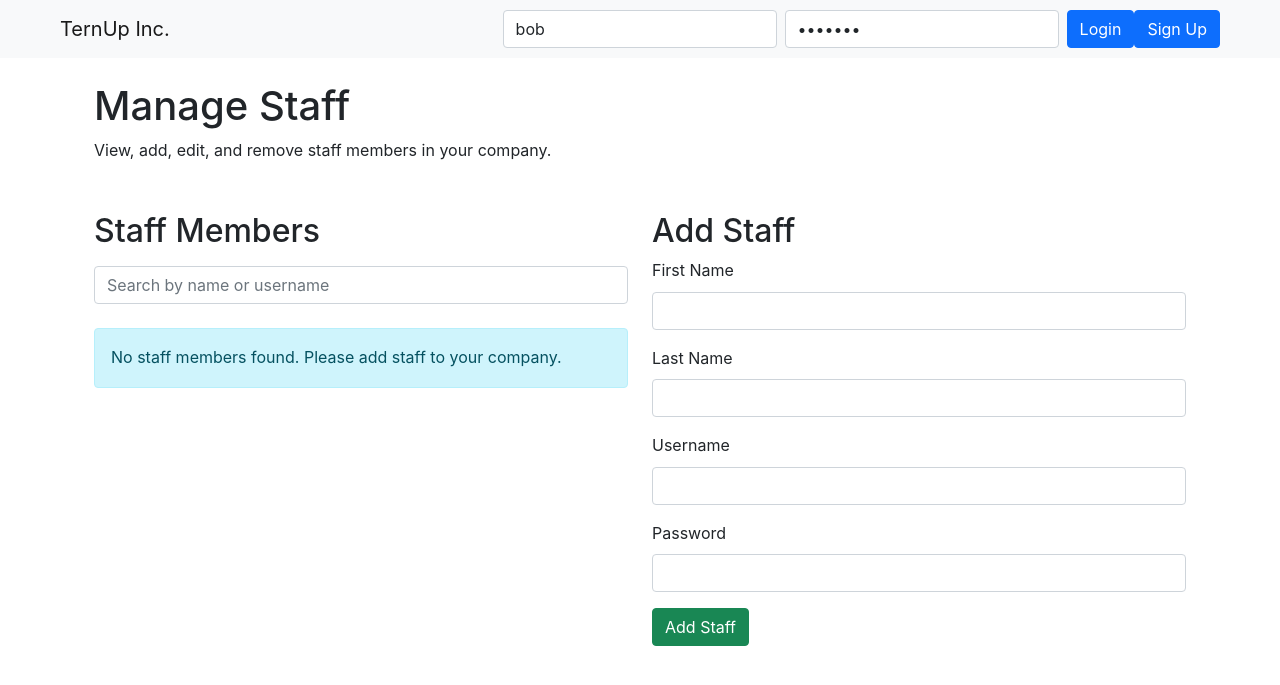
After one commit to TERN-UP-INC/internship-platform-app, a Flask app: template App/templates/admin/manage-staff.html in a window 1280 px wide. The commit adds this page. Shown: the top 685 px of the page. Run offline with Flask 3, Linux system fonts and the light colour scheme; the template is opened without the code that fills it, so the values that code supplies are empty; parts of the project's set-up code (start-up, migrations or seed data) failed here and were passed over.

Commit message:
added landing pages, slightly personalized. Added a manage staff page

```diff
--- a/App/templates/admin/jobs.html
+++ b/App/templates/admin/jobs.html
@@ -11,6 +11,9 @@
 </li>
 <li class="nav-item">
     <a class="nav-link" href="/new-job">New Job</a>
+</li>
+<li class="nav-item">
+    <a class="nav-link" href="/manage-staff">Manage Staff</a>
 </li>
 {% endblock %}
 
--- /dev/null
+++ b/App/templates/admin/manage-staff.html
@@ -0,0 +1,90 @@
+{% extends "layout.html" %}
+
+{% block title %}Manage Staff{% endblock %}
+{% block page %}Manage Staff{% endblock %}
+
+{{ super() }}
+
+{% block user_routes %}
+<li class="nav-item">
+    <a class="nav-link" href="/jobs">Jobs</a>
+</li>
+<li class="nav-item">
+    <a class="nav-link" href="/new-job">New Job</a>
+</li>
+<li class="nav-item">
+    <a class="nav-link active" href="/manage-staff">Manage Staff</a>
+</li>
+{% endblock %}
+
+{% block content %}
+<main>
+    <section class="container">
+        <h1>Manage Staff</h1>
+        <p>View, add, edit, and remove staff members in your company.</p>
+    </section>
+
+    <section class="container mt-5">
+        <div class="row">
+            <!-- Staff List Column -->
+            <div class="col-12 col-lg-6">
+                <h2>Staff Members</h2>
+                <div class="mt-3 mb-4">
+                    <div class="input-group">
+                        <input type="text" class="form-control" id="staff_search" placeholder="Search by name or username">
+                    </div>
+                </div>
+                {% if staff %}
+                <ul class="list-group mt-3" style="max-height: 450px; overflow-y: auto;" id="staff-list">
+                    {% for member in staff %}
+                    <li class="list-group-item d-flex justify-content-between align-items-center staff-item"
+                        data-name="{{ member.firstname | lower }} {{ member.lastname | lower }}"
+                        data-username="{{ member.username | lower }}">
+                        <div>
+                            <h5 class="bold"><strong>{{ member.firstname }} {{ member.lastname }}</strong></h5>
+                            <p class="mb-1">Username: {{ member.username }}</p>
+                            <small class="text-muted">ID: {{ member.id }}</small>
+                        </div>
+                        <div class="d-flex gap-2">
+                            <form method="POST" action="/manage-staff/delete/{{ member.id }}">
+                                <input type="hidden" name="method" value="DELETE">
+                                <button type="submit" class="btn btn-danger">Delete</button>
+                            </form>
+                        </div>
+                    </li>
+                    {% endfor %}
+                </ul>
+                {% else %}
+                <div class="alert alert-info mt-3" role="alert">
+                    No staff members found. Please add staff to your company.
+                </div>
+                {% endif %}
+            </div>
+
+            <!-- Add Staff Form Column -->
+            <div class="col-12 col-lg-6">
+                <h2>Add Staff</h2>
+                <form method="POST" action="/manage-staff/add">
+                    <div class="mb-3">
+                        <label for="firstname" class="form-label">First Name</label>
+                        <input type="text" class="form-control" id="firstname" name="firstname" required>
+                    </div>
+                    <div class="mb-3">
+                        <label for="lastname" class="form-label">Last Name</label>
+                        <input type="text" class="form-control" id="lastname" name="lastname" required>
+                    </div>
+                    <div class="mb-3">
+                        <label for="username" class="form-label">Username</label>
+                        <input type="text" class="form-control" id="username" name="username" required>
+                    </div>
+                    <div class="mb-3">
+                        <label for="password" class="form-label">Password</label>
+                        <input type="password" class="form-control" id="password" name="password" required>
+                    </div>
+                    <button type="submit" class="btn btn-success">Add Staff</button>
+                </form>
+            </div>
+        </div>
+    </section>
+</main>
+{% endblock %}
--- a/App/templates/admin/new-job.html
+++ b/App/templates/admin/new-job.html
@@ -11,6 +11,9 @@
 </li>
 <li class="nav-item">
     <a class="nav-link active" href="/new-job">New Job</a>
+</li>
+<li class="nav-item">
+    <a class="nav-link" href="/manage-staff">Manage Staff</a>
 </li>
 {% endblock %}
 
--- a/App/views/index.py
+++ b/App/views/index.py
@@ -12,6 +12,6 @@ def index_page():
 
     if user_id:
         current_user = User.query.get(user_id)
-        return render_template(f'{current_user.type}/index.html')
+        return render_template(f'{current_user.type}/index.html', current_user=current_user)
 
     return render_template('index.html')
```
Also changed, not shown: App/templates/admin/index.html (+25 -1 lines), App/templates/index.html (+29 -71 lines), App/templates/staff/index.html (+24 -1 lines), App/templates/student/index.html (+22 -5 lines), App/views/user.py (+53 -0 lines).
